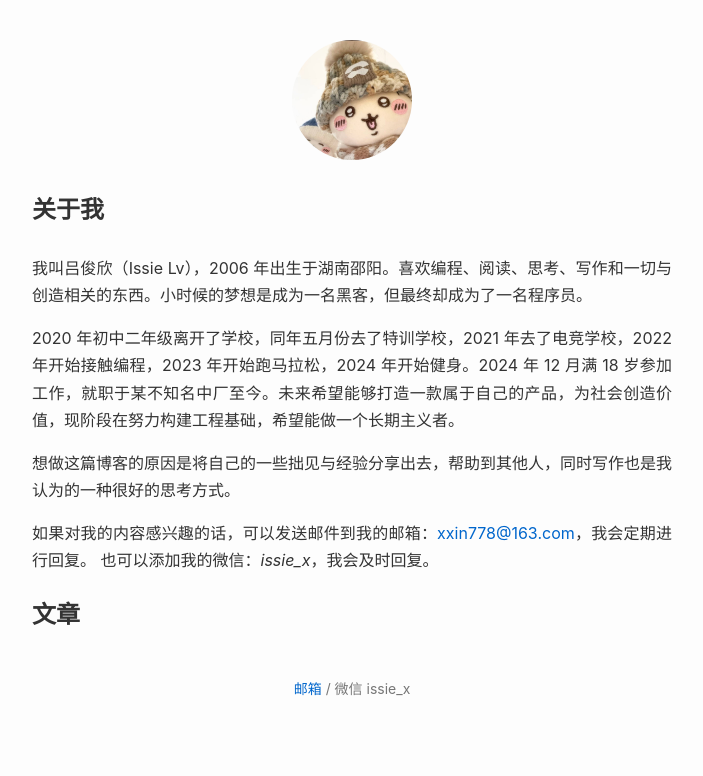
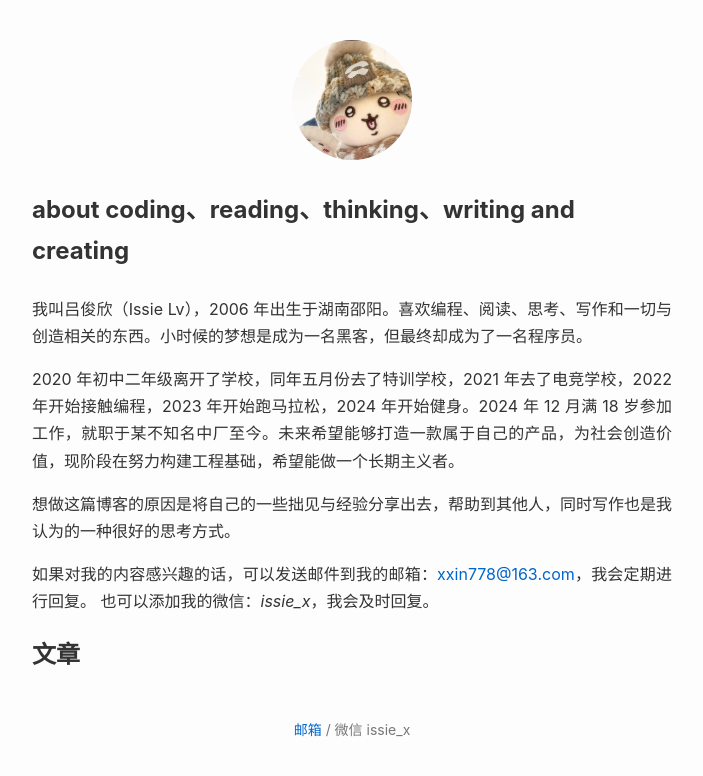
Before and after one commit to issie-art/issie-art.github.io, a Jekyll site: the page built from index.html, in a window 1280 px wide. Shown: the top 776 px of the page, without its empty margins (288-991 px from the left). Built offline with Jekyll 4.4.1, drawn with Linux system fonts in a browser that asks for light colours.

Commit message:
about me 调整

```diff
--- a/_layouts/home.html
+++ b/_layouts/home.html
@@ -9,7 +9,7 @@
 <body>
 <img class="avatar" src="/assets/avatar.jpg" alt="avatar">
 
-<h1>关于我</h1>
+<h1>about coding、reading、thinking、writing and creating</h1>
 
 <div class="full-intro">
     <p>
```
